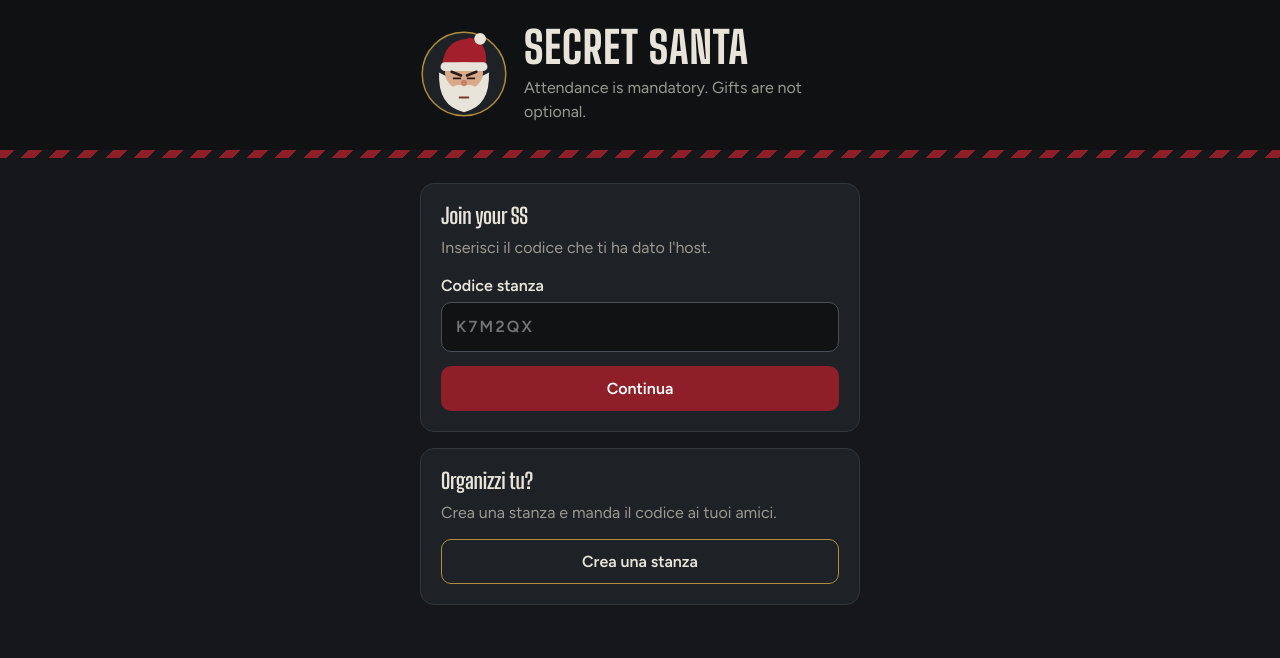
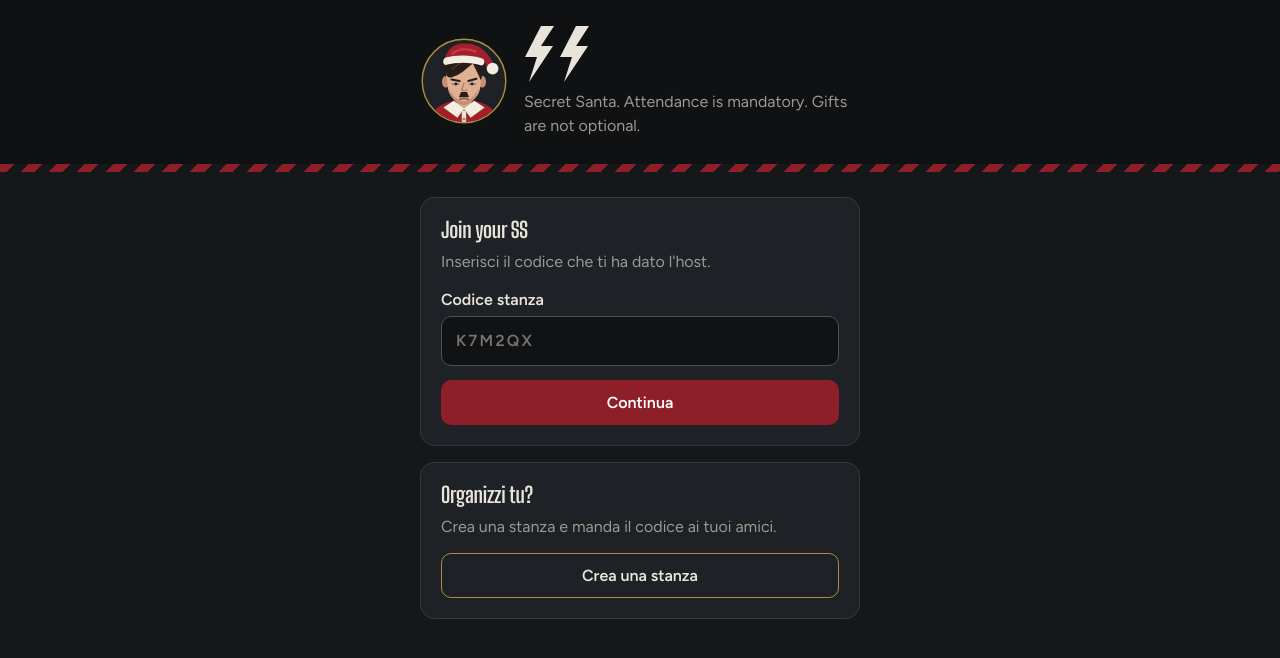
Before and after one commit to gigi1606/SecretSantProject, a website: page public/index.html in a window 1280 px wide. Drawn offline with Linux system fonts and the light colour scheme.

Commit message:
Revise header with new SVG and text
Updated header content and SVG for Secret Santa.

```diff
--- a/public/index.html
+++ b/public/index.html
@@ -39,12 +39,13 @@ header.top::after {
   background: repeating-linear-gradient(135deg, var(--berry) 0 10px, var(--snow) 10px 20px);
 }
 header.top h1 {
-  margin: 0; font: 800 clamp(2rem, 9vw, 2.75rem)/1.05 "Big Shoulders Display", "Figtree", system-ui, sans-serif;
-  letter-spacing: .02em; text-transform: uppercase;
+  margin: 0; line-height: 1;
+  color: var(--ink);
 }
 header.top p { margin: 6px 0 0; color: var(--muted); }
 .brand { display: flex; align-items: center; gap: 16px; }
-.brand svg { flex: none; width: 88px; height: 88px; }
+.brand > svg { flex: none; width: 88px; height: 88px; }
+.brand .ss-mark { display: block; width: 66px; height: 60px; overflow: visible; }
 
 main { padding: 32px 0 48px; }
 h2 { margin: 0 0 6px; font: 600 1.35rem/1.2 "Big Shoulders Display", "Figtree", system-ui, sans-serif; letter-spacing: -0.01em; }
@@ -128,21 +129,52 @@ dialog.dlg::backdrop { background: rgba(0,0,0,.7); }
   <div class="wrap">
     <div class="brand">
       <svg viewBox="0 0 120 120" aria-hidden="true">
+        <defs>
+          <clipPath id="santa-portrait-clip">
+            <circle cx="60" cy="60" r="56"/>
+          </clipPath>
+        </defs>
         <circle cx="60" cy="60" r="57" fill="#1e2125" stroke="#b08d3c" stroke-width="2"/>
-        <path d="M26 58Q24 104 60 112Q96 104 94 58Q60 78 26 58Z" fill="#e8e4da"/>
-        <ellipse cx="60" cy="58" rx="26" ry="24" fill="#d9a98c"/>
-        <path d="M30 48Q34 14 64 12Q70 8 78 14Q92 22 90 48Q60 40 30 48Z" fill="#a31f2b"/>
-        <rect x="28" y="44" width="64" height="12" rx="6" fill="#e8e4da"/>
-        <circle cx="82" cy="12" r="8" fill="#e8e4da"/>
-        <path d="M43 57L56 62M77 57L64 62" stroke="#2a1a14" stroke-width="3.5" stroke-linecap="round"/>
-        <path d="M46 66h9M65 66h9" stroke="#2a1a14" stroke-width="2.5" stroke-linecap="round"/>
-        <circle cx="60" cy="72" r="4" fill="#c4806a"/>
-        <path d="M42 80Q50 72 60 77Q70 72 78 80Q70 88 60 82Q50 88 42 80Z" fill="#e8e4da"/>
-        <path d="M54 92h12" stroke="#7a3a30" stroke-width="2.5" stroke-linecap="round"/>
+        <g clip-path="url(#santa-portrait-clip)">
+          <!-- Cappotto natalizio e collo di pelliccia -->
+          <path d="M17 120V109C18 96 32 90 47 87H73C88 90 102 96 103 109V120Z" fill="#a31f2b"/>
+          <path d="M50 79H70V94L60 101L50 94Z" fill="#d9a98c"/>
+          <path d="M46 87L60 98L51 110L32 96Z" fill="#f2eee4"/>
+          <path d="M74 87L60 98L69 110L88 96Z" fill="#f2eee4"/>
+          <path d="M57 101H63V120H57Z" fill="#e8e4da"/>
+          <circle cx="60" cy="112" r="2" fill="#b08d3c"/>
+          <!-- Viso scoperto, orecchie e mascella -->
+          <ellipse cx="35" cy="61" rx="5" ry="8" fill="#c88f73"/>
+          <ellipse cx="85" cy="61" rx="5" ry="8" fill="#c88f73"/>
+          <path d="M35 42C35 29 85 29 85 42L82 70C80 82 69 91 60 92C51 91 40 82 38 70Z" fill="#dfb092"/>
+          <path d="M39 67C42 78 49 85 60 88C70 85 77 78 81 67C79 82 69 92 60 93C50 92 41 83 39 67Z" fill="#c88f73"/>
+          <!-- Capelli con riga laterale e ciuffo ampio e arrotondato -->
+          <path d="M34 43C33 27 50 23 65 26C81 24 88 34 86 49L83 59L78 48L72 36C64 42 57 50 46 54C40 57 35 54 36 48L34 57Z" fill="#251d1a"/>
+          <path d="M69 31C60 32 51 37 44 44" fill="none" stroke="#49362b" stroke-width="2" stroke-linecap="round"/>
+          <!-- Cappello centrato sulla testa, con punta piegata a destra -->
+          <path d="M34 31C36 17 47 8 61 9C78 9 88 17 96 29L102 39L91 44C90 32 84 27 79 28L84 34C67 29 50 29 34 35Z" fill="#a31f2b"/>
+          <path d="M44 23C52 16 65 15 76 20" fill="none" stroke="#c43c43" stroke-width="3" stroke-linecap="round"/>
+          <path d="M35 28C49 24 70 24 84 29C89 30 89 38 84 39C69 34 50 34 36 38C31 39 30 30 35 28Z" fill="#f2eee4"/>
+          <circle cx="99" cy="43" r="8" fill="#f2eee4"/>
+          <!-- Sopracciglia, occhi e naso -->
+          <path d="M43 58L54 60M66 60L77 57" fill="none" stroke="#251d1a" stroke-width="3" stroke-linecap="round"/>
+          <path d="M44 64H53M67 64H76" fill="none" stroke="#79533f" stroke-width="1.5" stroke-linecap="round"/>
+          <circle cx="49" cy="64" r="2" fill="#251d1a"/>
+          <circle cx="71" cy="64" r="2" fill="#251d1a"/>
+          <path d="M60 63L57 72Q60 75 64 72" fill="none" stroke="#b6795e" stroke-width="1.8" stroke-linecap="round" stroke-linejoin="round"/>
+          <!-- Baffetto trapezoidale e bocca -->
+          <path d="M56 75H64L67 82H53Z" fill="#251d1a"/>
+          <path d="M54 85Q60 83 66 85" fill="none" stroke="#824c3e" stroke-width="1.8" stroke-linecap="round"/>
+        </g>
       </svg>
       <div>
-        <h1>Secret Santa</h1>
-        <p>Attendance is mandatory. Gifts are not optional.</p>
+        <h1 aria-label="SS">
+          <svg class="ss-mark" viewBox="0 0 66 60" aria-hidden="true" focusable="false">
+            <path d="M17 2H30L17 22H29L5 58L13 33H1Z" fill="currentColor"/>
+            <path d="M52 2H65L52 22H64L40 58L48 33H36Z" fill="currentColor"/>
+          </svg>
+        </h1>
+        <p>Secret Santa. Attendance is mandatory. Gifts are not optional.</p>
       </div>
     </div>
   </div>
```
